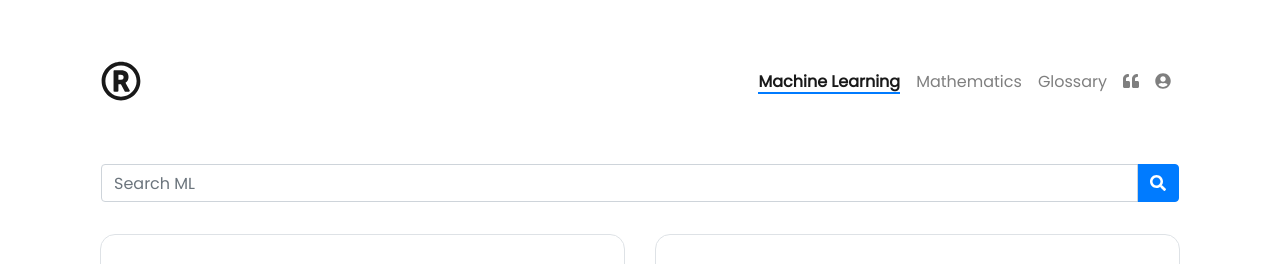
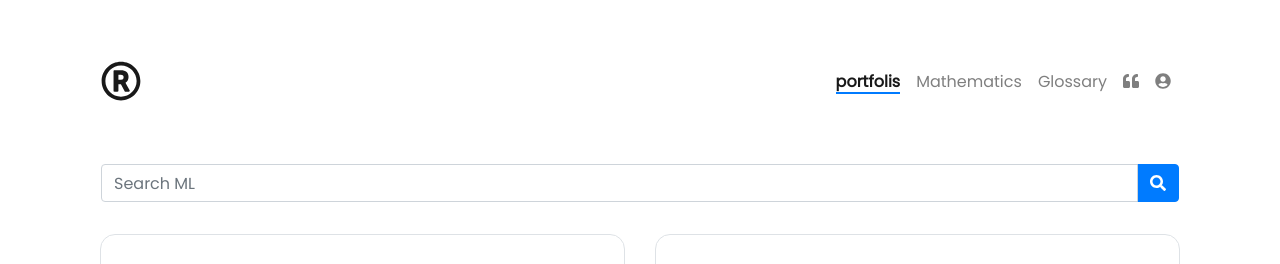
Before and after one commit to rabi-shankar/portfolioy, a Jekyll site: the page built from pages/articles.html, in a window 1280 px wide. Shown: the top 264 px of the page. Built offline with Jekyll 4.4.1, drawn with Linux system fonts in a browser that asks for light colours; nearby versions of some CDN libraries; some web fonts are replaced; comment, search, counter and statistics services are not loaded.

Commit message:
Update articles.html

```diff
--- a/pages/articles.html
+++ b/pages/articles.html
@@ -1,6 +1,6 @@
 ---
 layout: default
-title: Machine Learning
+title: portfolis
 permalink: /articles/
 weight: 1
 ---
```
